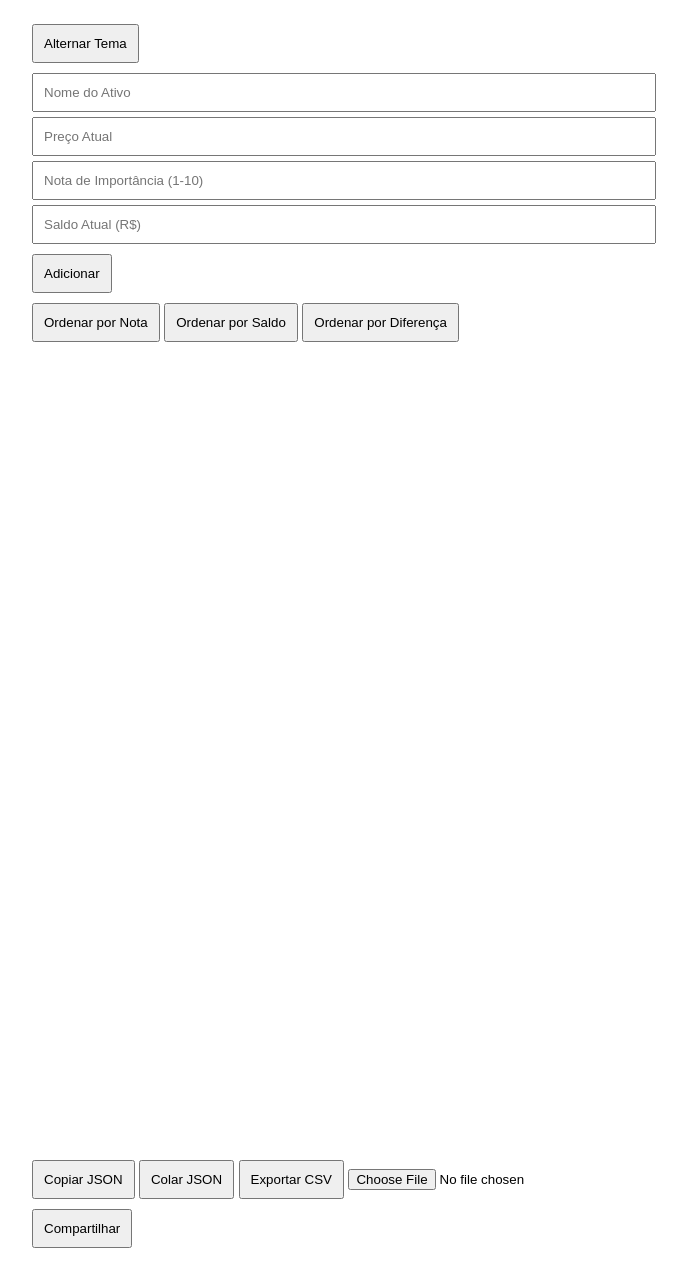
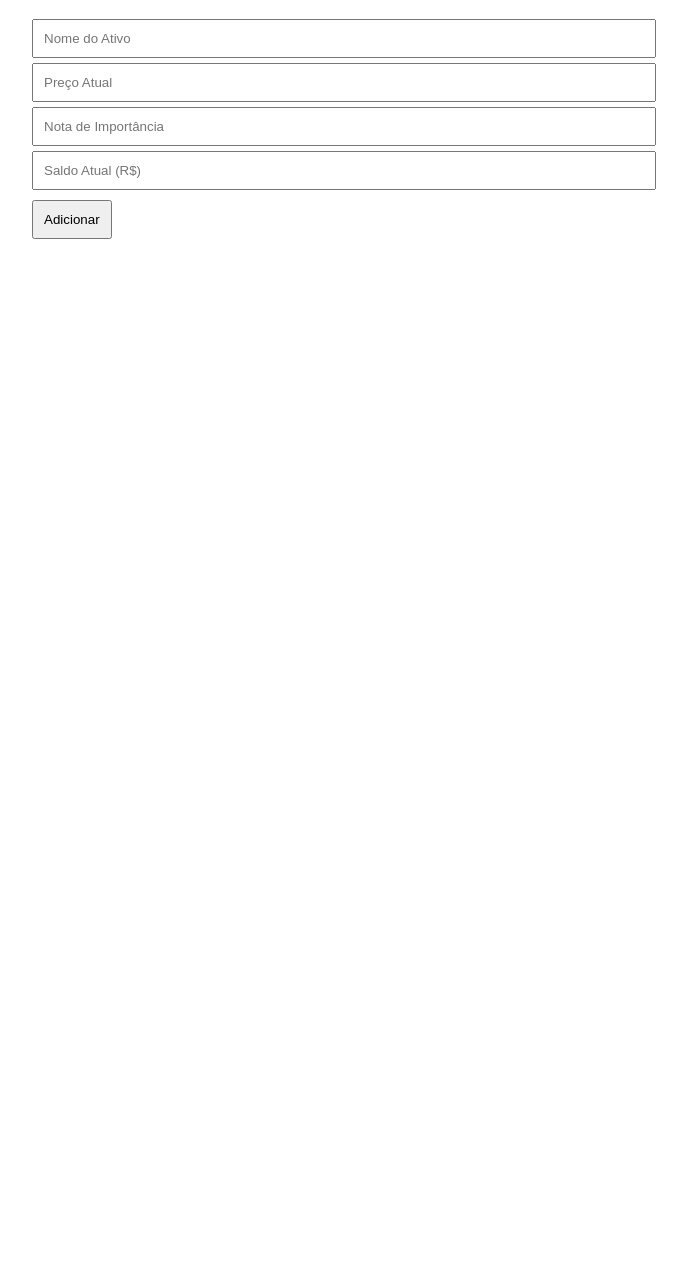
Before and after one commit to lpseccp/investimentos_pwa_completo, a plain HTML site: page index.html in a window 1280 px wide. Shown: the part 81-1354 px from the top of the page, without its empty margins (308-995 px from the left). After the commit the page ends 945 px from the top, so only its background shows below. Drawn offline with nearby package versions, Linux system fonts and the light colour scheme; a script that the page names is missing.

Commit message:
Update index.html

```diff
--- a/index.html
+++ b/index.html
@@ -1,47 +1,26 @@
 <!DOCTYPE html>
 <html lang="pt-BR">
 <head>
-    <meta charset="UTF-8">
-    <meta name="viewport" content="width=device-width, initial-scale=1.0">
-    <meta name="theme-color" content="#317EFB"/>
-    <link rel="manifest" href="manifest.json">
+  <meta charset="UTF-8" />
+  <meta name="viewport" content="width=device-width, initial-scale=1.0" />
   <title>Carteira de Investimentos</title>
-    <link rel="stylesheet" href="style.css">
+  <link rel="manifest" href="manifest.json" />
+  <link rel="stylesheet" href="style.css" />
 </head>
 <body>
   <div class="container">
     <h1>Carteira de Investimentos</h1>
-        <div class="theme-toggle">
-            <button id="toggleTheme">Alternar Tema</button>
-        </div>
-        <form id="investmentForm">
-            <input type="text" id="ativo" placeholder="Nome do Ativo" required>
-            <input type="number" id="preco" placeholder="Preço Atual" required>
-            <input type="number" id="nota" placeholder="Nota de Importância (1-10)" required>
-            <input type="number" id="saldo" placeholder="Saldo Atual (R$)" required>
+    <form id="investment-form">
+      <input type="text" id="ativo" placeholder="Nome do Ativo" required />
+      <input type="number" id="preco" placeholder="Preço Atual" required />
+      <input type="number" id="nota" placeholder="Nota de Importância" required />
+      <input type="number" id="saldo" placeholder="Saldo Atual (R$)" required />
       <button type="submit">Adicionar</button>
     </form>
-        <div id="filters">
-            <button onclick="filtrarPor('nota')">Ordenar por Nota</button>
-            <button onclick="filtrarPor('saldo')">Ordenar por Saldo</button>
-            <button onclick="filtrarPor('diferenca')">Ordenar por Diferença</button>
-        </div>
-        <div id="listaAtivos"></div>
-        <div>
+    <div id="ativos-list"></div>
     <canvas id="graficoPizza" width="400" height="400"></canvas>
-            <canvas id="graficoBarra" width="400" height="400"></canvas>
-        </div>
-        <div id="backup">
-            <button onclick="copiarBackup()">Copiar JSON</button>
-            <button onclick="restaurarBackup()">Colar JSON</button>
-            <button onclick="exportarCSV()">Exportar CSV</button>
-            <input type="file" accept=".csv" onchange="importarCSV(event)">
-            <button onclick="compartilharCarteira()">Compartilhar</button>
-            <div id="qrCode"></div>
-        </div>
   </div>
   <script src="https://cdn.jsdelivr.net/npm/chart.js"></script>
-    <script src="https://cdn.jsdelivr.net/npm/qrcode/build/qrcode.min.js"></script>
   <script src="app.js"></script>
 </body>
 </html>
```
Lines whose indentation alone changed are shown as unchanged.
